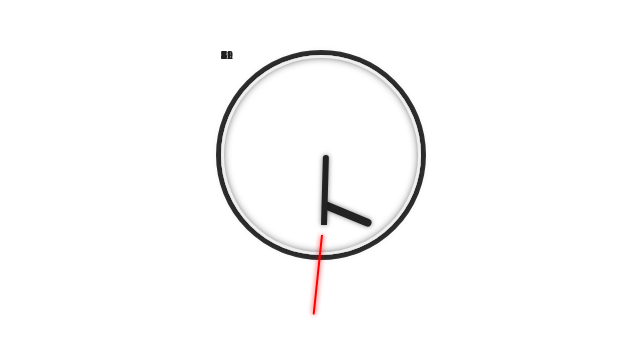
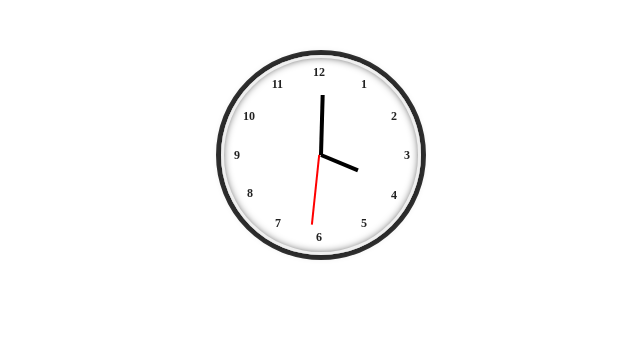
Before and after one commit to Melisa-Zorraindo/ChatGPT-demo, a plain HTML site: page index.html in a window 1280 px wide. Shown: the whole page, without its empty margins (319-959 px from the left). Drawn offline with Linux system fonts and the light colour scheme.

Commit message:
fixes class names and styles

```diff
--- a/styles.css
+++ b/styles.css
@@ -121,73 +121,103 @@
   position: absolute;
   font-size: 12px;
   font-weight: bold;
-  transform: translateY(-50%);
+  /* transform: translate(-50%, -50%); */
   color: #222;
 }
 
-.clock-face .number.one {
-  top: 20px;
-  left: 95px;
+.number.number-one {
+  /* top: 30%; */
+  top: 11%;
+  /* left: 50%; */
+  left: 70%;
+  /* transform: translate(-50%, -70%); */
 }
 
-.clock-face .number.two {
-  top: 35px;
-  left: 140px;
+.number.number-two {
+  /* top: 45%; */
+  top: 27%;
+  /* left: 75%; */
+  left: 85%;
+  /* transform: translate(-60%, -50%); */
 }
 
-.clock-face .number.three {
-  top: 95px;
-  left: 170px;
+.number.number-three {
+  top: 50%;
+  /* left: 85%; */
+  left: 93%;
+  transform: translate(-50%, -50%);
 }
 
-.clock-face .number.four {
-  top: 155px;
-  left: 140px;
+.number.number-four {
+  /*  top: 55%;
+  left: 75%;
+  transform: translate(-40%, -50%); */
+  bottom: 26%;
+  left: 85%;
 }
 
-.clock-face .number.five {
-  top: 170px;
-  left: 95px;
+.number.number-five {
+  /* top: 70%;
+  left: 50%;
+  transform: translate(-50%, -30%); */
+  bottom: 12%;
+  left: 70%;
 }
 
-.clock-face .number.six {
-  top: 185px;
-  left: 50%;
-  transform: translateX(-50%);
+.number.number-six {
+  /* top: 85%; */
+  bottom: 0%;
+  left: 49%;
+  /* transform: translate(-50%, -50%); */
+  transform: translate(-50%, -70%);
 }
 
-.clock-face .number.seven {
-  top: 170px;
-  left: 5px;
+.number.number-seven {
+  /* top: 70%; */
+  bottom: 12%;
+  /* left: 5%; */
+  right: 70%;
+  /* transform: translate(50%, -30%); */
 }
 
-.clock-face .number.eight {
-  top: 155px;
-  left: 5px;
+.number.number-eight {
+  /*  top: 55%;
+  left: 5%;
+  transform: translate(40%, -50%); */
+  bottom: 27%;
+  right: 84%;
 }
 
-.clock-face .number.nine {
-  top: 95px;
-  left: 5px;
+.number.number-nine {
+  top: 50%;
+  /* left: 15%; */
+  left: 5%;
+  transform: translate(50%, -50%);
 }
 
-.clock-face .number.ten {
-  top: 35px;
-  left: 5px;
+.number.number-ten {
+  /*   top: 45%;
+  left: 25%;
+  transform: translate(60%, -50%); */
+  top: 27%;
+  right: 83%;
 }
 
-.clock-face .number.eleven {
-  top: 20px;
-  left: 50px;
+.number.number-eleven {
+  /*  top: 30%;
+  left: 25%;
+  transform: translate(50%, -70%); */
+  top: 11%;
+  right: 69%;
 }
 
-.clock-face .number.twelve {
-  top: 10px;
-  left: 50%;
-  transform: translateX(-50%);
+.number.number-twelve {
+  top: 10%;
+  left: 49%;
+  transform: translate(-50%, -70%);
 }
 
-.hour-hand {
+/* .hour-hand {
   position: absolute;
   top: 50%;
   left: 50%;
@@ -227,4 +257,37 @@
   border-radius: 2px 2px 0 0;
   z-index: 1;
   box-shadow: 0 0 5px #f00;
+} */
+
+.hour-hand {
+  position: absolute;
+  width: 4px;
+  height: 40px;
+  background-color: black;
+  top: 30%;
+  left: 49%;
+  transform-origin: 50% 100%;
+  transform: rotate(90deg) translateX(-50%);
 }
+
+.minute-hand {
+  position: absolute;
+  width: 4px;
+  height: 60px;
+  background-color: black;
+  top: 20%;
+  left: 49%;
+  transform-origin: 50% 100%;
+  transform: rotate(180deg) translateX(-50%);
+}
+
+.second-hand {
+  position: absolute;
+  width: 2px;
+  height: 70px;
+  background-color: red;
+  top: 15%;
+  left: 49%;
+  transform-origin: 30% 100%;
+  transform: rotate(270deg) translateX(-50%);
+}
```
